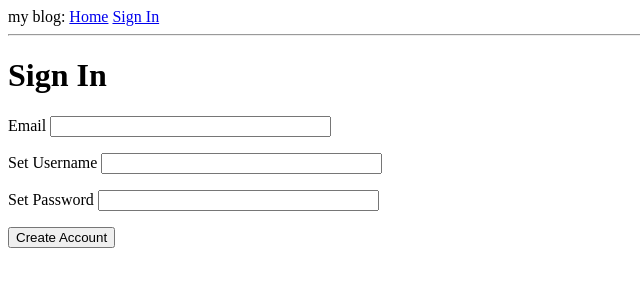
After one commit to saimayunus925/cmpe131_project, a Flask app: template app_folder/templates/createaccount.html in a window 1280 px wide. The commit adds this page. Shown: the top 300 px of the page, without its empty margins (0-640 px from the left). Run offline with Flask 2, Linux system fonts and the light colour scheme; the template is opened without the code that fills it: values that come from a table or form of the project are taken from there, others are empty; parts of the project's set-up code (start-up, migrations or seed data) failed here and were passed over.

Commit message:
added new class RegisterForm to forms.py and created the 'create account' link within routes.py

```diff
--- a/app_folder/forms.py
+++ b/app_folder/forms.py
@@ -7,3 +7,14 @@ class LoginForm(FlaskForm):
     password = PasswordField('Password', validators=[DataRequired()])
     remember_me = BooleanField('Remember Me')
     submit = SubmitField('Sign In')
+
+'''
+    Creating create account fields
+    Isaac 4/19: Creates text fields and a submit button on create-account page
+
+'''
+class Registerform(FlaskForm):
+	email = StringField('Email', validators=[DataRequired()])
+	username = StringField('Set Username', validators=[DataRequired()])
+	password = PasswordField('Set Password', validators=[DataRequired()])
+	submit = SubmitField('Create Account')
--- /dev/null
+++ b/app_folder/templates/createaccount.html
@@ -0,0 +1,27 @@
+{% extends 'base.html' %}
+{% block content %}
+<h1>Sign In</h1>
+<form action="" method="post" navalidate>
+	{{ form.hidden_tag() }}
+
+	<p>
+		{{ form.email.label }}
+		{{ form.email(size=32) }}
+	</p>
+	<p>
+		{{ form.username.label }}
+		{{ form.username(size=32) }}
+	</p>
+	<p>
+		{{ form.password.label }}
+		{{ form.password(size=32) }}
+	</p>
+	<p>
+		{{ form.submit() }}
+	</p>
+</form>
+
+<div>
+
+</div>
+{% endblock %}
--- a/app_folder/templates/login.html
+++ b/app_folder/templates/login.html
@@ -15,4 +15,9 @@
         <p>{{ form.remember_me() }} {{ form.remember_me.label }}</p>
         <p>{{ form.submit() }}</p>
     </form>
+
+    <div>
+    </div>>
+
+    <a href = "/create-account">Create Account</a>
 {% endblock %}
```
Also changed, not shown: app_folder/routes.py (+17 -0 lines).
